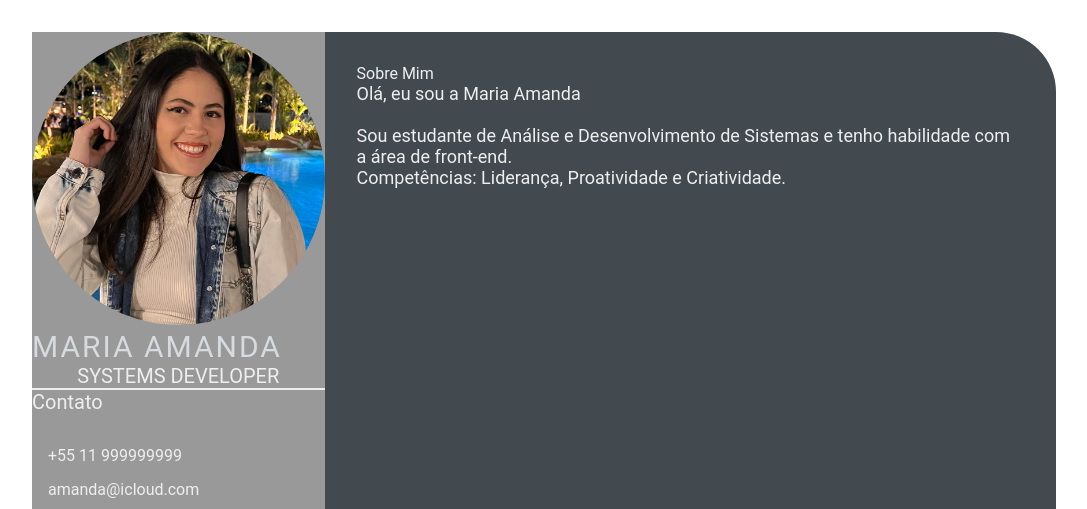
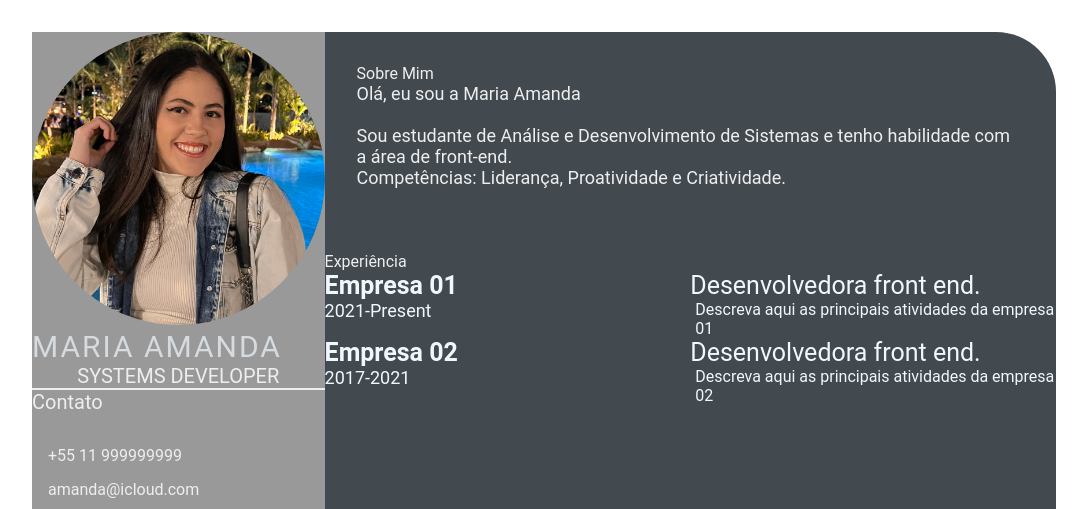
Before and after one commit to amandalimaps/devweekgit.github.io, a plain HTML site: page index.html in a window 1280 px wide. Shown: the top 509 px of the page, without its empty margins (96-1183 px from the left). Drawn offline with Linux system fonts and the light colour scheme.

Commit message:
feature: add experiences (#3)

```diff
--- a/index.html
+++ b/index.html
@@ -45,10 +45,34 @@
                             Olá, eu sou a Maria Amanda <br>
                             <br> Sou estudante de Análise e Desenvolvimento de Sistemas e tenho habilidade com a área de front-end.
                             <br> Competências: Liderança, Proatividade e Criatividade.
-
                         </p>
                     </section>
                 </div>
+            <section class="experience gap">
+                <div class="right-title">Experiência</div>
+                <div class="experience-contents">
+                    <div class="exp-left">
+                        <p class="exp-company-name">Empresa 01</p>
+                        <p class="exp-time-period">2021-Present</p>
+                    </div>
+                    <div class="exp-right">
+                        <p class="exp-position">Desenvolvedora front end.</p>
+                        <p class="exp-desc">
+                            Descreva aqui as principais atividades da empresa 01
+                        </p>
+                    </div>
+                    <div class="exp-left">
+                        <p class="exp-company-name">Empresa 02</p>
+                        <p class="exp-time-period">2017-2021</p>
+                    </div>
+                    <div class="exp-right">
+                        <p class="exp-position">Desenvolvedora front end.</p>
+                        <p class="exp-desc">
+                            Descreva aqui as principais atividades da empresa 02
+                        </p>
+                </div>
+
+
             </section>
 
         </section>
--- a/style.css
+++ b/style.css
@@ -101,3 +101,38 @@
     font-size: 18px;
     color: #eeeeee;
 }
+
+.experience-contents,
+.education-contents,
+.awards-contents {
+    display: grid;
+    grid-template-columns: repeat(2, 1fr);
+    padding-bottom: 2rem;
+    color: #F1F8FD;
+}
+
+.exp-company-name,
+.education-school-name,
+.awards-company-name {
+    font-size: 25px;
+    font-weight: bold;
+}
+
+.exp-time-period,
+.educationp-time-period,
+.awards-time-period {
+    font-size: 18px;
+}
+
+.exp-position,
+.education-subject,
+.awards-name {
+    font-size: 25px;
+}
+
+.exp-desc,
+.education-desc,
+.awards-desc {
+    font-size: 16px;
+    padding-left: 5px;
+}
```
